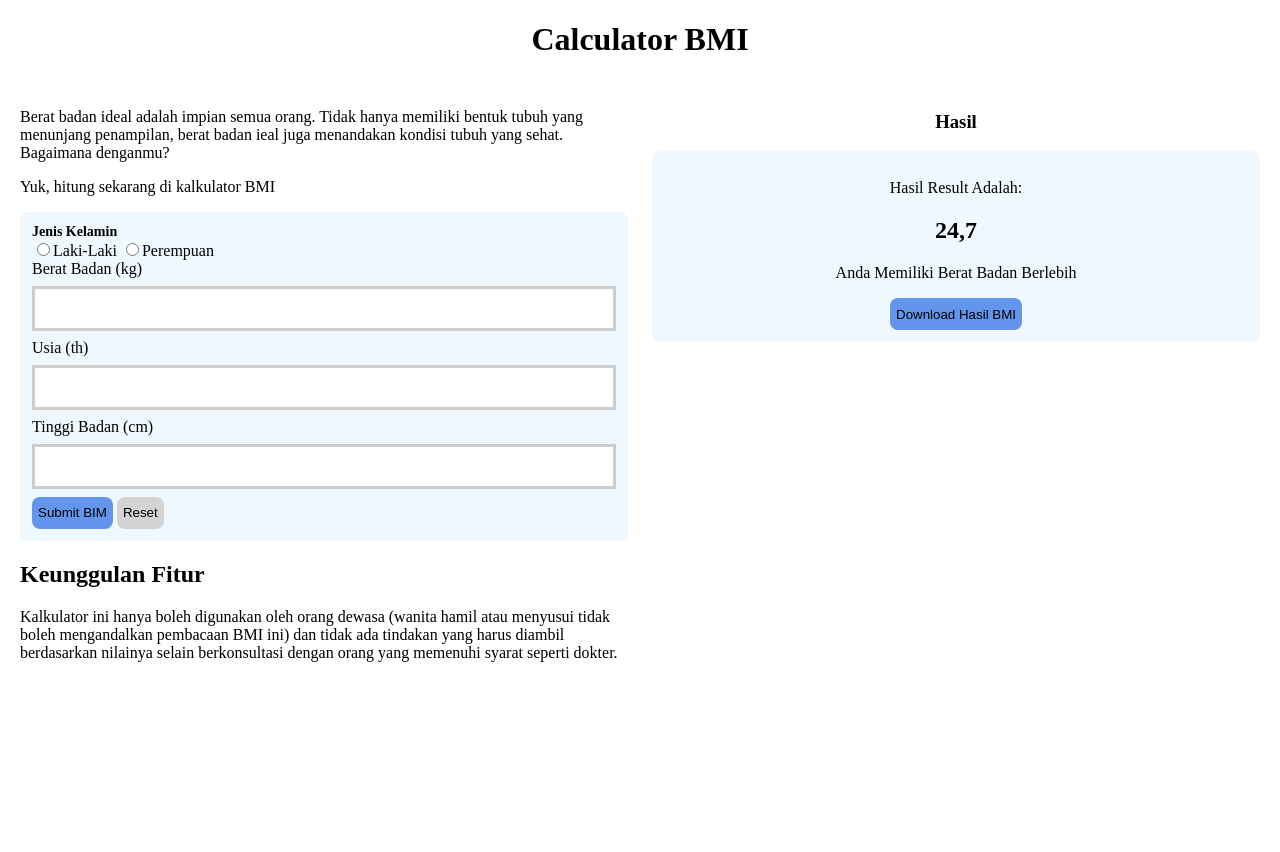
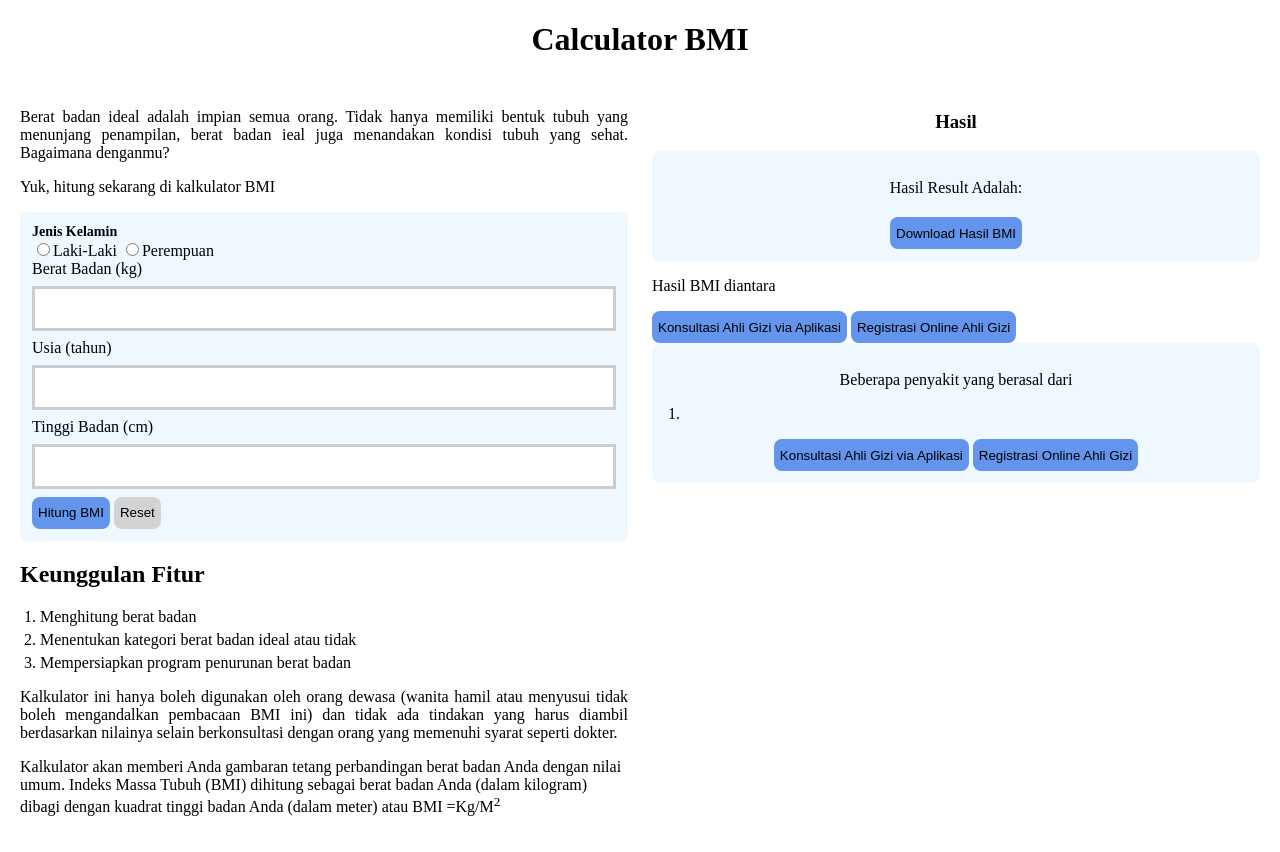
Before and after one commit to revou-fundamental-course/8-jul-24-andiamaliaaa, a plain HTML site: page index.html in a window 1280 px wide. Before the commit the page ends 800 px from the top, so only its background shows below. Drawn offline with Linux system fonts and the light colour scheme.

Commit message:
[add] kalkulator BMI dan article

```diff
--- a/css/styles.css
+++ b/css/styles.css
@@ -10,6 +10,10 @@ main {
 .main-content{
     flex: 1;
     padding: 12px;
+}
+
+.text{
+    text-align: justify;
 }
 
 .input-title{
@@ -52,6 +56,15 @@ input[type=number] {
     border: 3px solid #555;
   }
 
+ul{
+    list-style: decimal;
+    padding-left: 20px;
+}
+
+li{
+    margin-bottom: 5px;
+}
+
 .result-section{
     text-align: center;
     padding: 12px;
@@ -62,3 +75,11 @@ input[type=number] {
 .download {
     background-color: cornflowerblue;
 }
+
+.konsul{
+    background-color: cornflowerblue;
+}
+
+.regist{
+    background-color: cornflowerblue;
+}
--- a/index.html
+++ b/index.html
@@ -16,10 +16,8 @@
         <!-- Left Content -->
         <section class="main-content">
             <!-- Main Article -->
-        <article>
-            <p>Berat badan ideal adalah impian semua orang. Tidak hanya memiliki bentuk tubuh yang
-                menunjang penampilan, berat badan ieal juga menandakan kondisi tubuh yang sehat.
-                Bagaimana denganmu?</p>
+        <article class="text">
+            <p>Berat badan ideal adalah impian semua orang. Tidak hanya memiliki bentuk tubuh yang menunjang penampilan, berat badan ieal juga menandakan kondisi tubuh yang sehat. Bagaimana denganmu?</p>
             <p>Yuk, hitung sekarang di kalkulator BMI</p>
         </article>
 
@@ -33,18 +31,18 @@
                 </div>
                 <div>
                     <label for="input-berat-badan">Berat Badan (kg)</label>
-                    <input type="number" id="'input-berat-badan">
+                    <input type="number" id="'berat-badan" required>
                 </div>
                 <div>
-                    <label for="input-usia">Usia (th)</label>
-                    <input type="number" id="'input-usia">
+                    <label for="input-usia">Usia (tahun)</label>
+                    <input type="number" id="usia" required>
                 </div>
                 <div>
                     <label for="input-tinggi-badan">Tinggi Badan (cm)</label>
-                    <input type="number" id="'input-tinggi-badan">
+                    <input type="number" id="tinggi-badan" required>
                 </div>
                 <div>
-                    <button class="button submit">Submit BIM</button>
+                    <button class="button submit" onclick="hitungBMI()">Hitung BMI</button>
                     <button class="button reset">Reset</button>
                 </div>
             </form>
@@ -57,11 +55,13 @@
             </header>
 
             <article>
-
-                <p>Kalkulator ini hanya boleh digunakan oleh orang dewasa (wanita hamil atau
-                    menyusui tidak boleh mengandalkan pembacaan BMI ini) dan tidak ada tindakan
-                yang harus diambil berdasarkan nilainya selain berkonsultasi dengan orang yang
-            memenuhi syarat seperti dokter.</p>
+                <ul>
+                    <li>Menghitung berat badan</li>
+                    <li>Menentukan kategori berat badan ideal atau tidak</li>
+                    <li>Mempersiapkan program penurunan berat badan</li>
+                </ul>
+                <p class="text">Kalkulator ini hanya boleh digunakan oleh orang dewasa (wanita hamil atau menyusui tidak boleh mengandalkan pembacaan BMI ini) dan tidak ada tindakan yang harus diambil berdasarkan nilainya selain berkonsultasi dengan orang yang memenuhi syarat seperti dokter.</p>
+                <p>Kalkulator akan memberi Anda gambaran tetang perbandingan berat badan Anda dengan nilai umum. Indeks Massa Tubuh (BMI) dihitung sebagai berat badan Anda (dalam kilogram) dibagi dengan kuadrat tinggi badan Anda (dalam meter) atau BMI =Kg/M<sup>2</sup></p>
             </article>
         </section>
         </section>
@@ -75,25 +75,40 @@
             </header>
 
             <!-- Result Content -->
-            <section class="result-section">
+            <section class="result-section" id="result">
                 <p>Hasil Result Adalah:</p>
 
-                <h2>24,7</h2>
+                <h2 id="nilaiBMI"></h2>
 
-                <p>Anda Memiliki Berat Badan Berlebih</p>
+                <p id="kategoriBMI"></p>
 
                 <div>
-                    <button class="button download">Download Hasil BMI</button>
+                    <button class="button download" onclick="donwloadResult()">Download Hasil BMI</button>
                 </div>
             </section>
 
             <!-- General Information -->
             <article>
+                <p id="rangeBMI">Hasil BMI diantara</p>
 
+                <p></p>
+                <button class="button konsul">Konsultasi Ahli Gizi via Aplikasi</button>
+                <button class="button regist">Registrasi Online Ahli Gizi</button>
+            </article>
+
+            <!-- Penyakit dari hasil BMI -->
+            <article class="result-section">
+                <p >Beberapa penyakit yang berasal dari</p>
+                <ul>
+                    <li></li>
+                </ul>
+                <button class="button konsul">Konsultasi Ahli Gizi via Aplikasi</button>
+                <button class="button regist">Registrasi Online Ahli Gizi</button>
             </article>
 
         </article>
         </section>
     </main>
+    <script>src="scripts.js"</script>
 </body>
 </html>
```
